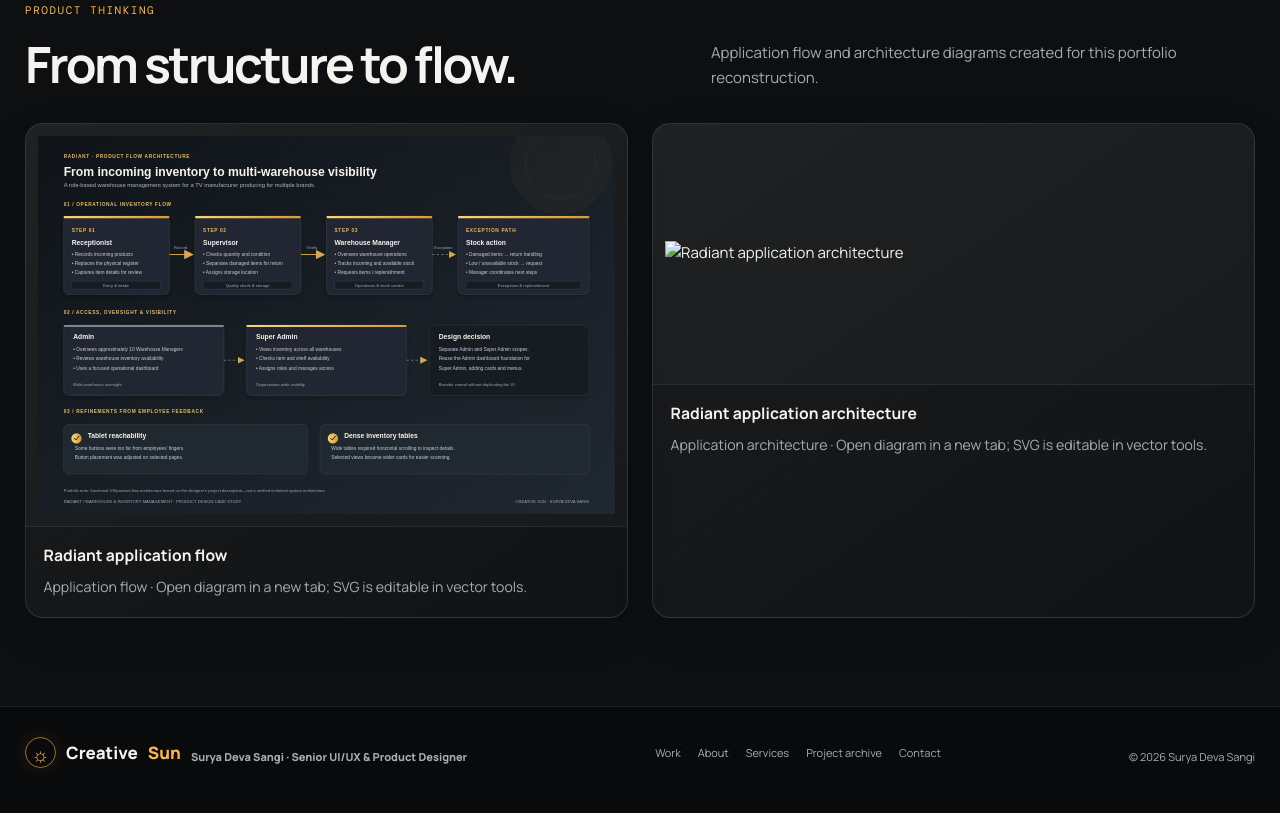
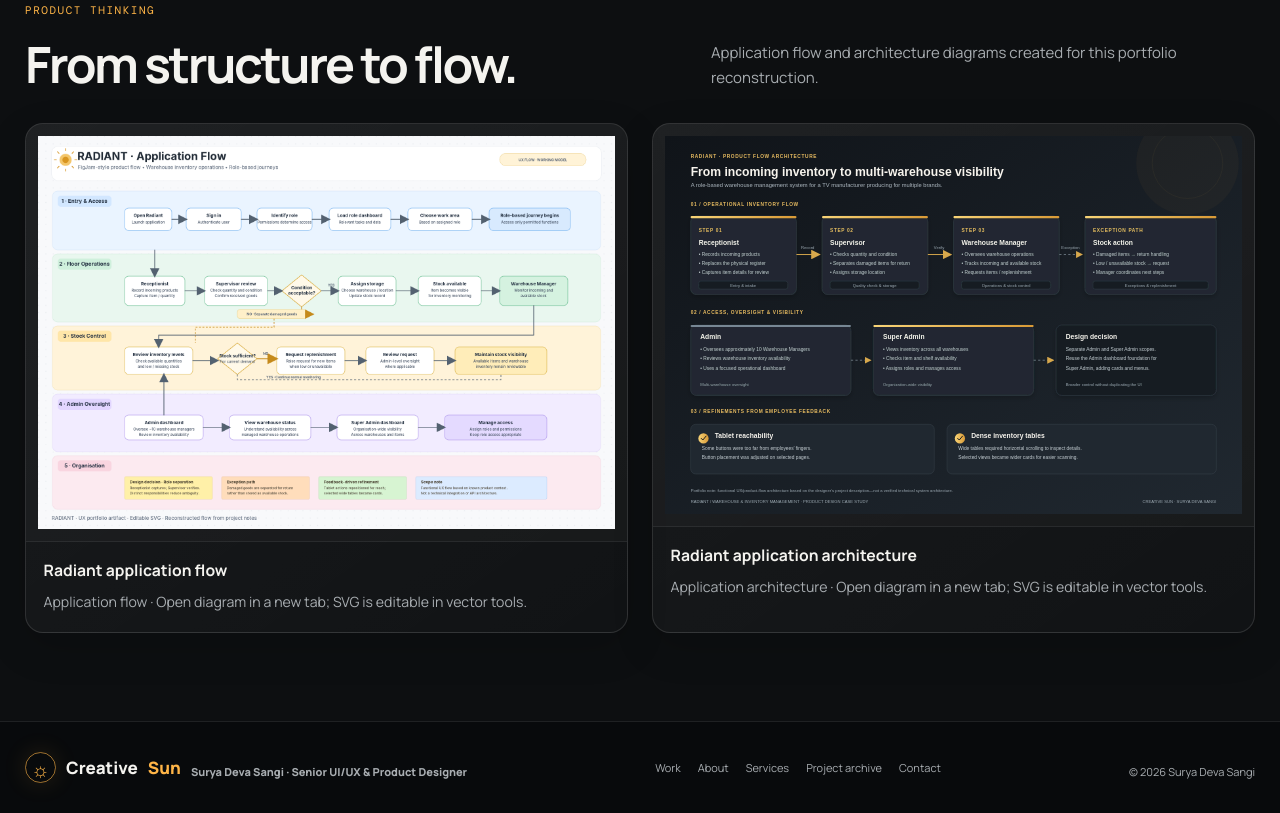
Before and after one commit to SangiSuryaDeva/my-portfolio, a plain HTML site: page case-study-radiant.html in a window 1280 px wide. Shown: the part 5599-6412 px from the top of the page. Drawn offline with nearby package versions, Linux system fonts and the light colour scheme.

Commit message:
Update case-study-radiant.html

```diff
--- a/case-study-radiant.html
+++ b/case-study-radiant.html
@@ -255,7 +255,7 @@
                 <figure class="portfolio-diagram-card"><a
                         href="assets/case-study-diagrams/radiant/radiant-application-flow.svg" target="_blank"
                         rel="noopener" aria-label="Open editable Application flow diagram"><img loading="lazy"
-                            src="assets/assets/case-study-diagrams/radiant/radiant-flow-architecture.svg"
+                            src="assets/assets/case-study-diagrams/radiant/radiant-application-flow-preview.png"
                             alt="Radiant application flow"></a>
                     <figcaption><strong>Radiant application flow</strong><span>Application flow · Open diagram in a new
                             tab; SVG is editable in vector tools.</span></figcaption>
@@ -263,7 +263,7 @@
                 <figure class="portfolio-diagram-card"><a
                         href="#" target="_blank"
                         rel="noopener" aria-label="Open editable Application architecture diagram"><img loading="lazy"
-                            src=assets/case-study-diagrams/radiant/radiant-flow-architecture.svg"
+                            src="assets/assets/case-study-diagrams/radiant/radiant-flow-architecture.svg"
                             alt="Radiant application architecture"></a>
                     <figcaption><strong>Radiant application architecture</strong><span>Application architecture · Open
                             diagram in a new tab; SVG is editable in vector tools.</span></figcaption>
```
